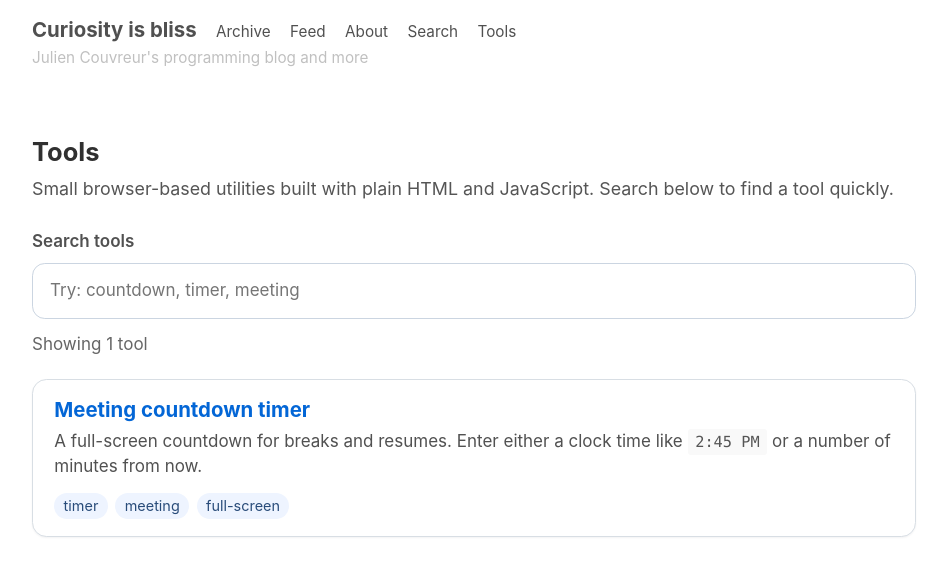
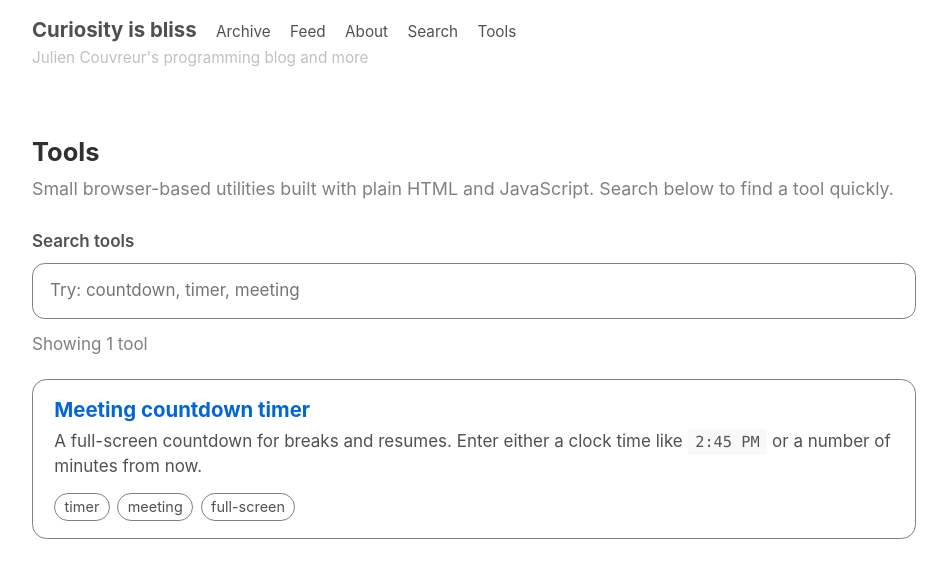
Before and after one commit to jcouv/jcouv.github.io, a Jekyll site: the page built from tools/index.html, in a window 1280 px wide. Shown: the top 578 px of the page, without its empty margins (81-1028 px from the left). Built offline with Jekyll 4.4.1, drawn with Linux system fonts in a browser that asks for light colours.

Commit message:
Fix theme for tools landing page

```diff
--- a/tools/index.html
+++ b/tools/index.html
@@ -7,11 +7,12 @@
 <style>
   .tools-shell {
     max-width: 52rem;
+    color-scheme: light dark;
   }
 
   .tools-intro {
-    color: #555;
     font-size: 1.05rem;
+    color: GrayText;
   }
 
   .tools-search-label {
@@ -24,20 +25,22 @@
     width: 100%;
     padding: 0.85rem 1rem;
     font: inherit;
-    border: 1px solid #cbd5e1;
+    color: FieldText;
+    background: Field;
+    border: 1px solid GrayText;
     border-radius: 0.75rem;
     box-sizing: border-box;
   }
 
   .tools-search:focus {
-    outline: 2px solid #93c5fd;
+    outline: 2px solid Highlight;
     outline-offset: 2px;
-    border-color: #60a5fa;
+    border-color: Highlight;
   }
 
   .tools-count {
     margin: 0.75rem 0 1.25rem;
-    color: #666;
+    color: GrayText;
   }
 
   .tool-list {
@@ -47,10 +50,9 @@
 
   .tool-card {
     padding: 1rem 1.25rem;
-    border: 1px solid #d8dee4;
+    border: 1px solid GrayText;
     border-radius: 0.85rem;
-    background: #fff;
-    box-shadow: 0 1px 2px rgba(15, 23, 42, 0.05);
+    background: transparent;
   }
 
   .tool-card h2 {
@@ -73,39 +75,15 @@
     display: inline-block;
     padding: 0.15rem 0.55rem;
     border-radius: 999px;
-    background: #eef4ff;
-    color: #294c7a;
+    border: 1px solid GrayText;
+    background: transparent;
+    color: inherit;
     font-size: 0.85rem;
   }
 
   .tools-empty {
     margin-top: 1rem;
-    color: #666;
-  }
-
-  @media (prefers-color-scheme: dark) {
-    .tools-intro,
-    .tools-count,
-    .tools-empty {
-      color: #cbd5e1;
-    }
-
-    .tools-search {
-      background: #111827;
-      color: #f8fafc;
-      border-color: #475569;
-    }
-
-    .tool-card {
-      background: #111827;
-      border-color: #334155;
-      box-shadow: none;
-    }
-
-    .tool-tag {
-      background: #172554;
-      color: #dbeafe;
-    }
+    color: GrayText;
   }
 </style>
 
```
